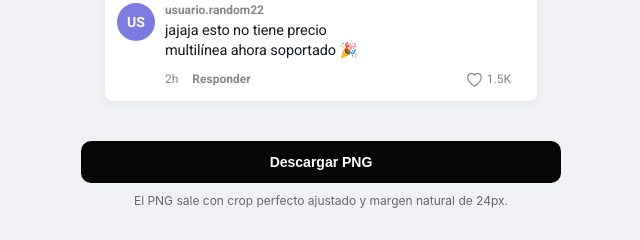
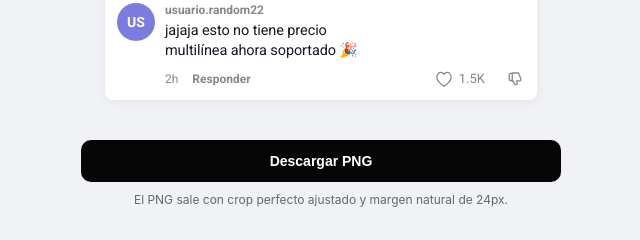
Before and after one commit to JosueAcevedo99/metiche2, a plain HTML site: page index.html in a window 1280 px wide. Shown: the part 821-1061 px from the top of the page, 319-959 px from the left. Drawn offline with nearby package versions, Linux system fonts and the light colour scheme.

Commit message:
Update index.html

```diff
--- a/index.html
+++ b/index.html
@@ -103,9 +103,11 @@
   .tk-meta{ display:flex; align-items:center; gap:14px; margin-top:8px; }
   .tk-time{ font-size:12px; }
   .tk-reply{ font-size:12px; font-weight:600; }
-  .tk-heart-group{ display:flex; align-items:center; gap:4px; margin-left:auto; }
-  .tk-heart-group svg{ width:17px; height:17px; }
-  .tk-heart-group span{ font-size:12px; }
+  .tk-heart-group{ display:flex; align-items:center; gap:6px; margin-left:auto; }
+  .tk-heart-group svg{ width:18px; height:18px; }
+  .tk-heart-group span{ font-size:13px; margin-right: 8px; }
+  .tk-dislike-icon{ display:flex; align-items:center; }
+  .tk-dislike-icon svg{ width:18px; height:18px; }
 
   /* Instagram structure */
   .ig-comment{ display:flex; gap:12px; padding:12px; font-family: -apple-system, sans-serif; }
```
